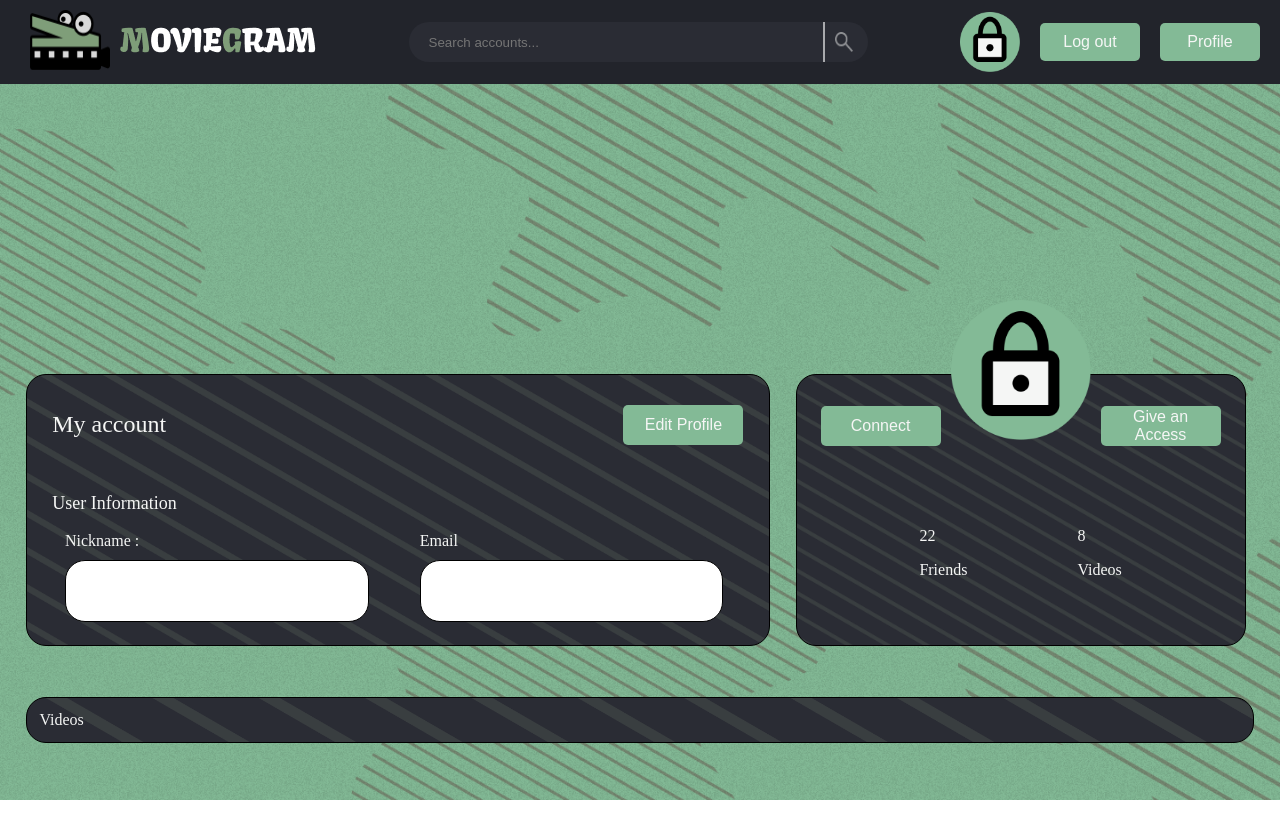
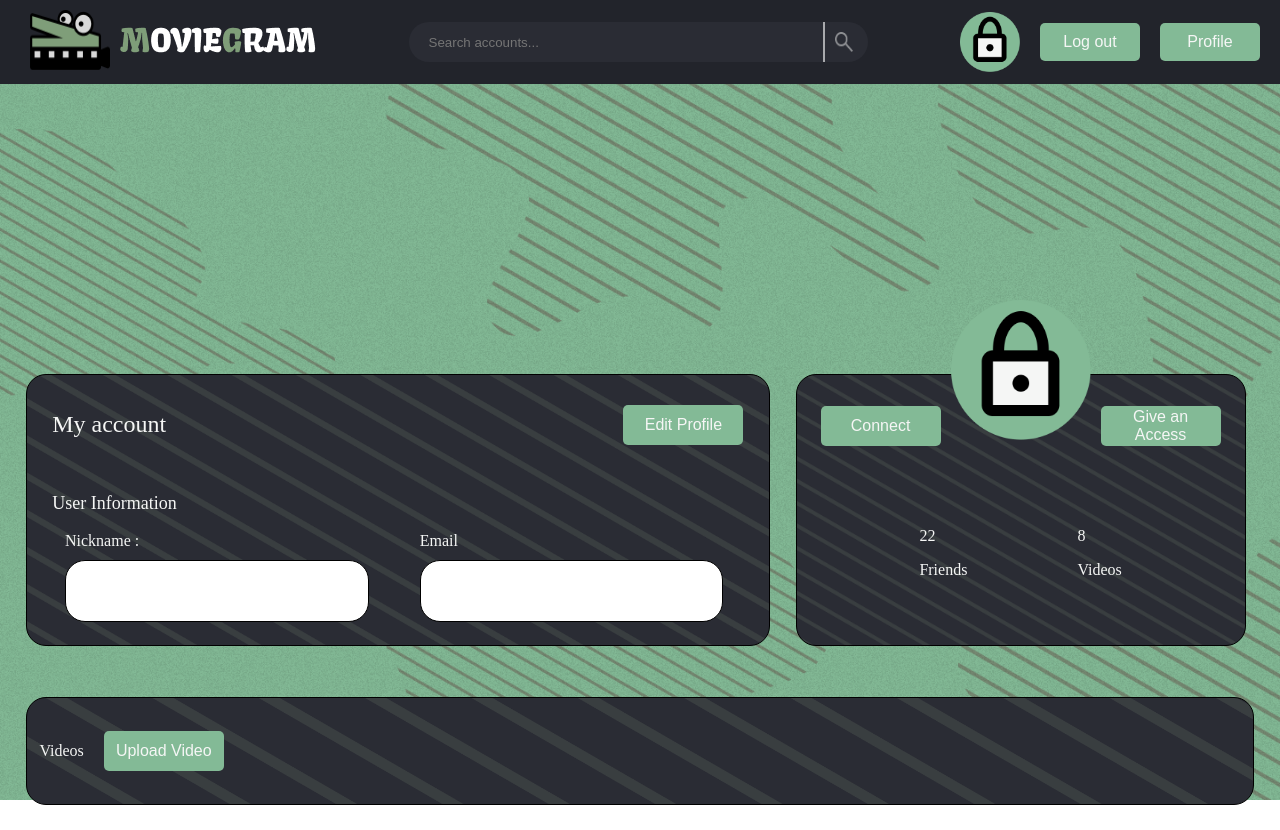
Before and after one commit to Shinikai123/test-gallery-front, a React (Vite) app: page /profile/1 in a window 1280 px wide. Before the commit the page ends 800 px from the top, so only its background shows below. Built offline with nearby package versions, Linux system fonts and the light colour scheme; no server answers.

Commit message:
upload video button

```diff
--- a/src/pages/Profile/components/Profile.css
+++ b/src/pages/Profile/components/Profile.css
@@ -177,3 +177,35 @@
     width: 95vw;
     margin: 2vw;
 }
+
+.profile_account_videos_header{
+    display: flex;
+    flex-direction: row;
+    justify-content: start;
+    align-items: center;
+}
+
+.profile_account_videos_header_label{
+
+}
+
+.upload_video_button{
+    width: 120px;
+    height: 40px;
+    margin: 20px;
+    border: none;
+    border-radius: 5px;
+    outline: none;
+    color: #F5F6F5;
+    background-color: #83BA96;
+    font-size: 16px;
+    cursor: pointer;
+    transition: ease all .5s;
+}
+
+.upload_video_button:hover{
+    box-shadow: rgba(0, 0, 0, 0.35) 0px 5px 15px;
+    background-color: #AEC9A9;
+    color: #22242B;
+    scale: 1.2;
+}
--- a/src/pages/Profile/components/Profile.tsx
+++ b/src/pages/Profile/components/Profile.tsx
@@ -77,8 +77,19 @@
                     </div>
                 </div>
                 <div className="profile_account_videos">
-                    Videos
+                    <div className="profile_account_videos_header">
+                        <label className="profile_account_videos_header_label">Videos</label>
+                    <div>
+                    <form>
+                        <button className="upload_video_button">
+                            Upload Video
+                        </button>
+                    </form>
                 </div>
+                    </div>
+
+                </div>
+
 
             </div>
         </div>
```
